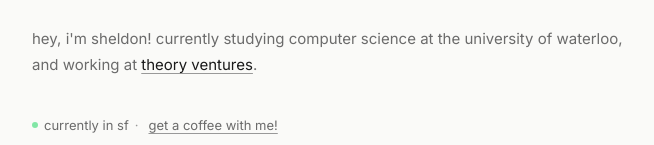
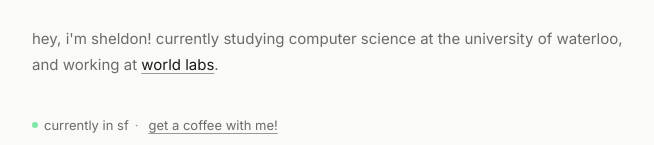
Before and after one commit to sheldonblewis/shelly-site, a Next.js app: page / in a window 1280 px wide. Shown: the part 191-336 px from the top of the page, without its empty margins (312-966 px from the left). Built offline with nearby package versions, Linux system fonts and the light colour scheme.

Commit message:
Update current role to World Labs

```diff
--- a/pages/index.js
+++ b/pages/index.js
@@ -24,8 +24,8 @@
 
         <p style={{ marginBottom: '0.75rem' }}>
           hey, i'm sheldon! currently studying computer science at the university of waterloo, and working at{' '}
-          <a href="https://theory.ventures" target="_blank" rel="noopener noreferrer">
-            theory ventures
+          <a href="https://www.worldlabs.ai" target="_blank" rel="noopener noreferrer">
+            world labs
           </a>
           .
         </p>
```
